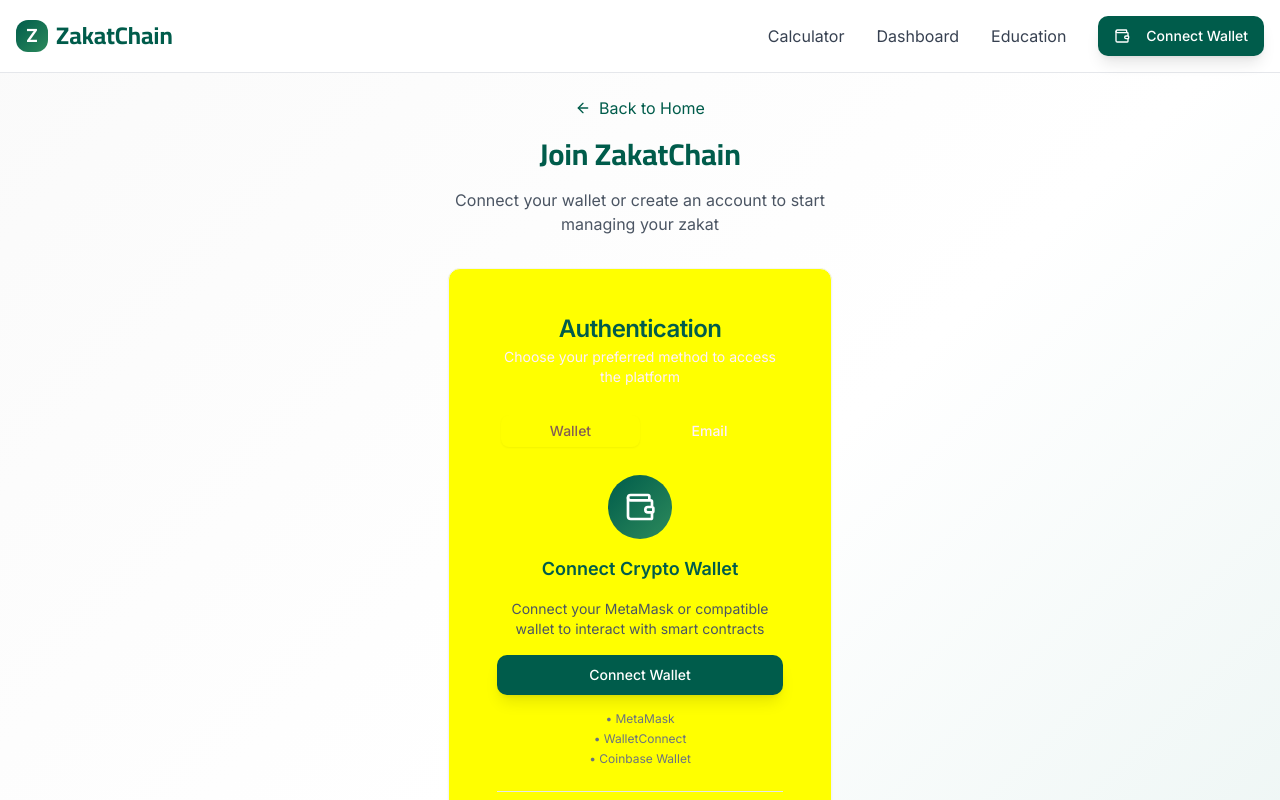
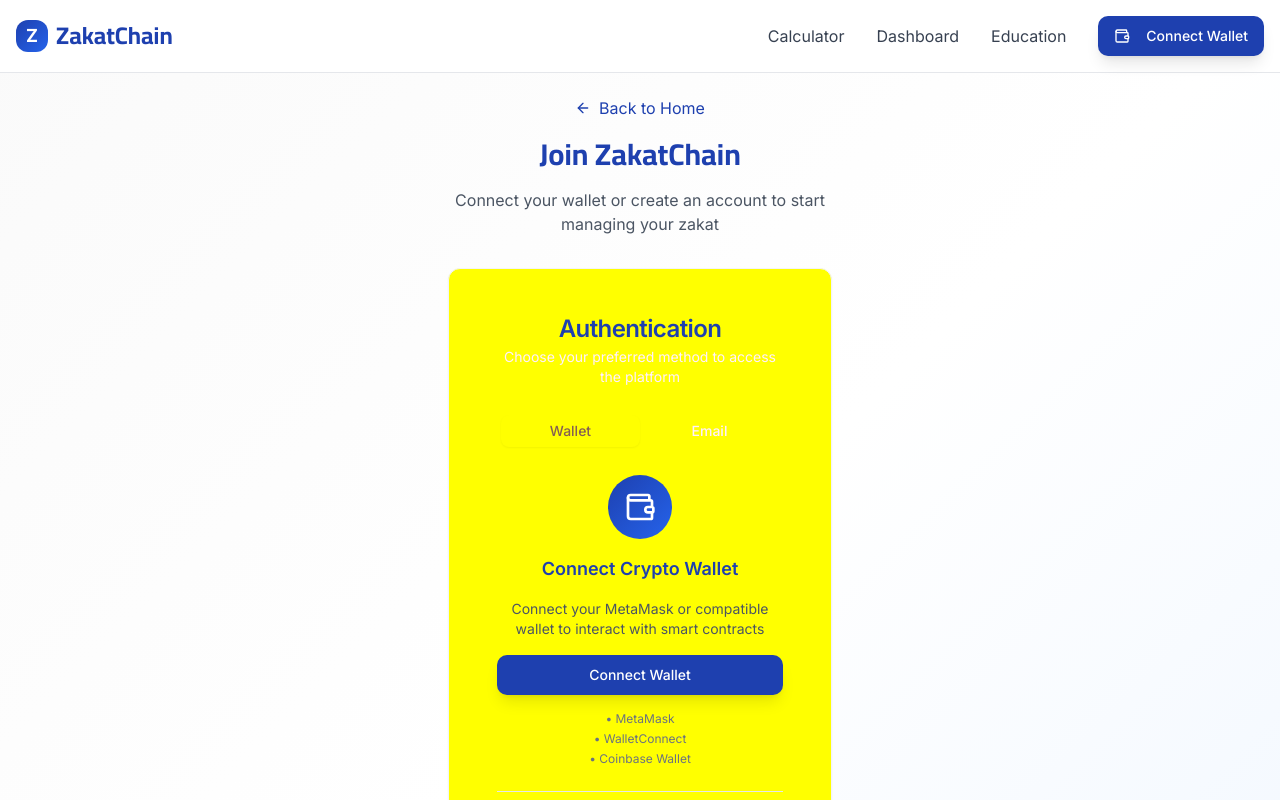
Before and after one commit to fajerinpolnes/zakat-dinar-chain, a React (Vite) app: page /auth in a window 1280 px wide. Shown: the top 800 px of the page. Built offline with nearby package versions, Linux system fonts and the light colour scheme.

Commit message:
Refactor: Change color scheme to blue
Update the color scheme to a blue-based theme.

```diff
--- a/src/index.css
+++ b/src/index.css
@@ -14,7 +14,7 @@
     --popover: 255 255 255;
     --popover-foreground: 15 23 42;
 
-    --primary: 0 92 75;
+    --primary: 30 64 175;
     --primary-foreground: 255 255 255;
 
     --secondary: 241 245 249;
@@ -31,18 +31,18 @@
 
     --border: 226 232 240;
     --input: 226 232 240;
-    --ring: 0 92 75;
+    --ring: 30 64 175;
 
     --radius: 0.75rem;
 
     --sidebar-background: 255 255 255;
     --sidebar-foreground: 15 23 42;
-    --sidebar-primary: 0 92 75;
+    --sidebar-primary: 30 64 175;
     --sidebar-primary-foreground: 255 255 255;
     --sidebar-accent: 241 245 249;
     --sidebar-accent-foreground: 15 23 42;
     --sidebar-border: 226 232 240;
-    --sidebar-ring: 0 92 75;
+    --sidebar-ring: 30 64 175;
   }
 
   .dark {
@@ -55,7 +55,7 @@
     --popover: 30 41 59;
     --popover-foreground: 248 250 252;
 
-    --primary: 45 138 92;
+    --primary: 37 99 235;
     --primary-foreground: 15 23 42;
 
     --secondary: 51 65 85;
@@ -72,16 +72,16 @@
 
     --border: 51 65 85;
     --input: 51 65 85;
-    --ring: 45 138 92;
+    --ring: 37 99 235;
 
     --sidebar-background: 30 41 59;
     --sidebar-foreground: 248 250 252;
-    --sidebar-primary: 45 138 92;
+    --sidebar-primary: 37 99 235;
     --sidebar-primary-foreground: 15 23 42;
     --sidebar-accent: 51 65 85;
     --sidebar-accent-foreground: 248 250 252;
     --sidebar-border: 51 65 85;
-    --sidebar-ring: 45 138 92;
+    --sidebar-ring: 37 99 235;
   }
 }
 
@@ -96,8 +96,8 @@
 
   .islamic-pattern {
     background-image:
-      radial-gradient(circle at 25% 25%, rgba(45, 138, 92, 0.1) 0%, transparent 50%),
-      radial-gradient(circle at 75% 75%, rgba(0, 92, 75, 0.1) 0%, transparent 50%);
+      radial-gradient(circle at 25% 25%, rgba(37, 99, 235, 0.1) 0%, transparent 50%),
+      radial-gradient(circle at 75% 75%, rgba(30, 64, 175, 0.1) 0%, transparent 50%);
   }
 
   .geometric-border {
@@ -111,7 +111,7 @@
     left: 0;
     right: 0;
     bottom: 0;
-    background: linear-gradient(45deg, #2D8A5C, transparent, #005C4B, transparent);
+    background: linear-gradient(45deg, #2563eb, transparent, #1e40af, transparent);
     border-radius: inherit;
     padding: 2px;
     mask: linear-gradient(#fff 0 0) content-box, linear-gradient(#fff 0 0);
--- a/tailwind.config.ts
+++ b/tailwind.config.ts
@@ -1,4 +1,3 @@
-
 import type { Config } from "tailwindcss";
 
 export default {
@@ -30,18 +29,18 @@ export default {
 				background: 'hsl(var(--background))',
 				foreground: 'hsl(var(--foreground))',
 				primary: {
-					DEFAULT: '#005C4B',
+					DEFAULT: '#1e40af',
 					foreground: '#FFFFFF',
-					50: '#E6F2F0',
-					100: '#CCE6E0',
-					200: '#99CCC1',
-					300: '#66B3A2',
-					400: '#339983',
-					500: '#005C4B',
-					600: '#004A3C',
-					700: '#00372D',
-					800: '#00251E',
-					900: '#00120F'
+					50: '#eff6ff',
+					100: '#dbeafe',
+					200: '#bfdbfe',
+					300: '#93c5fd',
+					400: '#60a5fa',
+					500: '#3b82f6',
+					600: '#2563eb',
+					700: '#1d4ed8',
+					800: '#1e40af',
+					900: '#1e3a8a'
 				},
 				secondary: {
 					DEFAULT: 'hsl(var(--secondary))',
@@ -78,23 +77,23 @@ export default {
 					ring: 'hsl(var(--sidebar-ring))'
 				},
 				gold: {
-					DEFAULT: '#2D8A5C',
-					50: '#E8F5EE',
-					100: '#D1EBDD',
-					200: '#A3D7BB',
-					300: '#75C399',
-					400: '#47AF77',
-					500: '#2D8A5C',
-					600: '#246E49',
-					700: '#1B5337',
-					800: '#123724',
-					900: '#091C12'
+					DEFAULT: '#2563eb',
+					50: '#eff6ff',
+					100: '#dbeafe',
+					200: '#bfdbfe',
+					300: '#93c5fd',
+					400: '#60a5fa',
+					500: '#3b82f6',
+					600: '#2563eb',
+					700: '#1d4ed8',
+					800: '#1e40af',
+					900: '#1e3a8a'
 				},
 				islamic: {
-					green: '#005C4B',
-					gold: '#2D8A5C',
+					green: '#1e40af',
+					gold: '#2563eb',
 					cream: '#FAFAFA',
-					teal: '#008B8B'
+					teal: '#0ea5e9'
 				}
 			},
 			borderRadius: {
```
